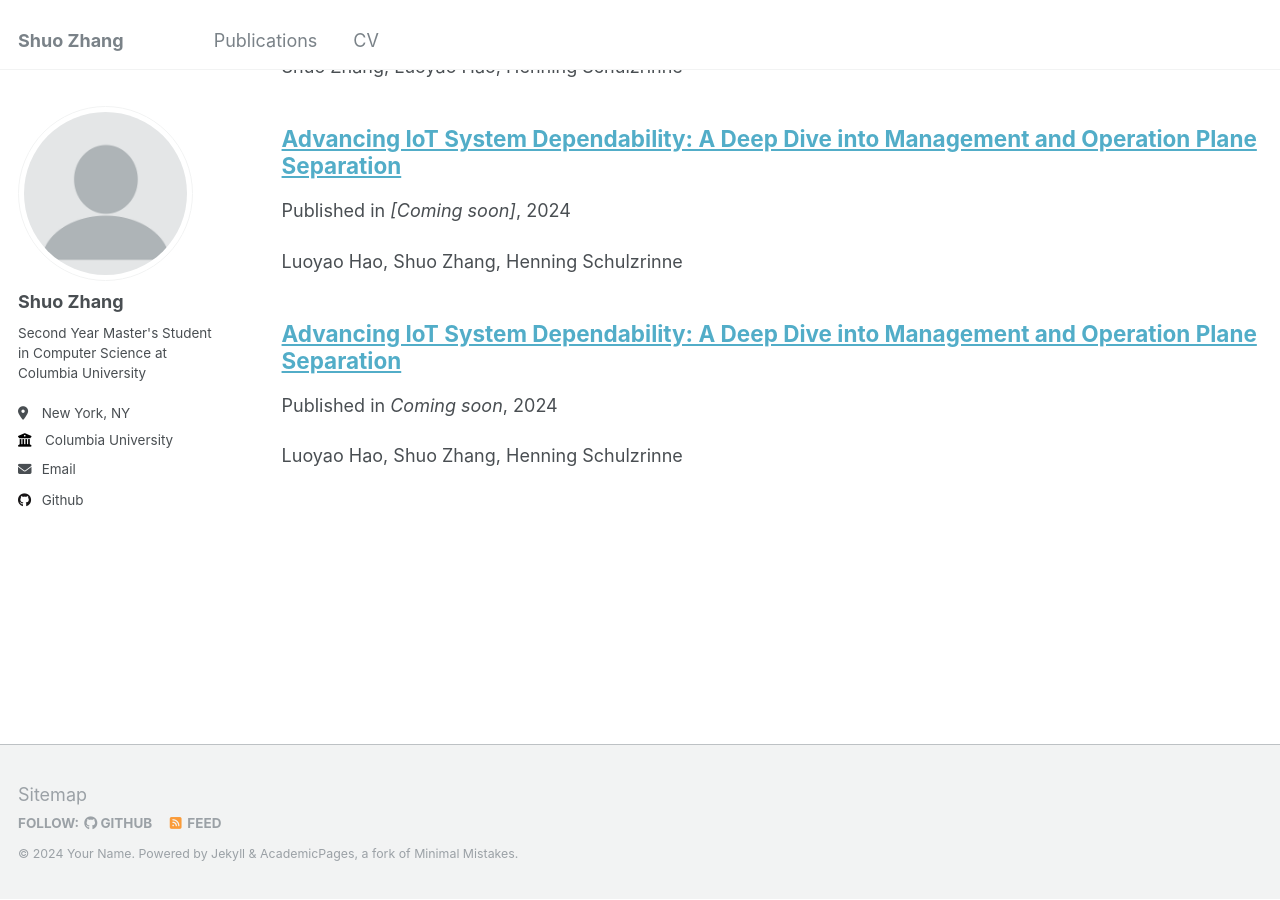
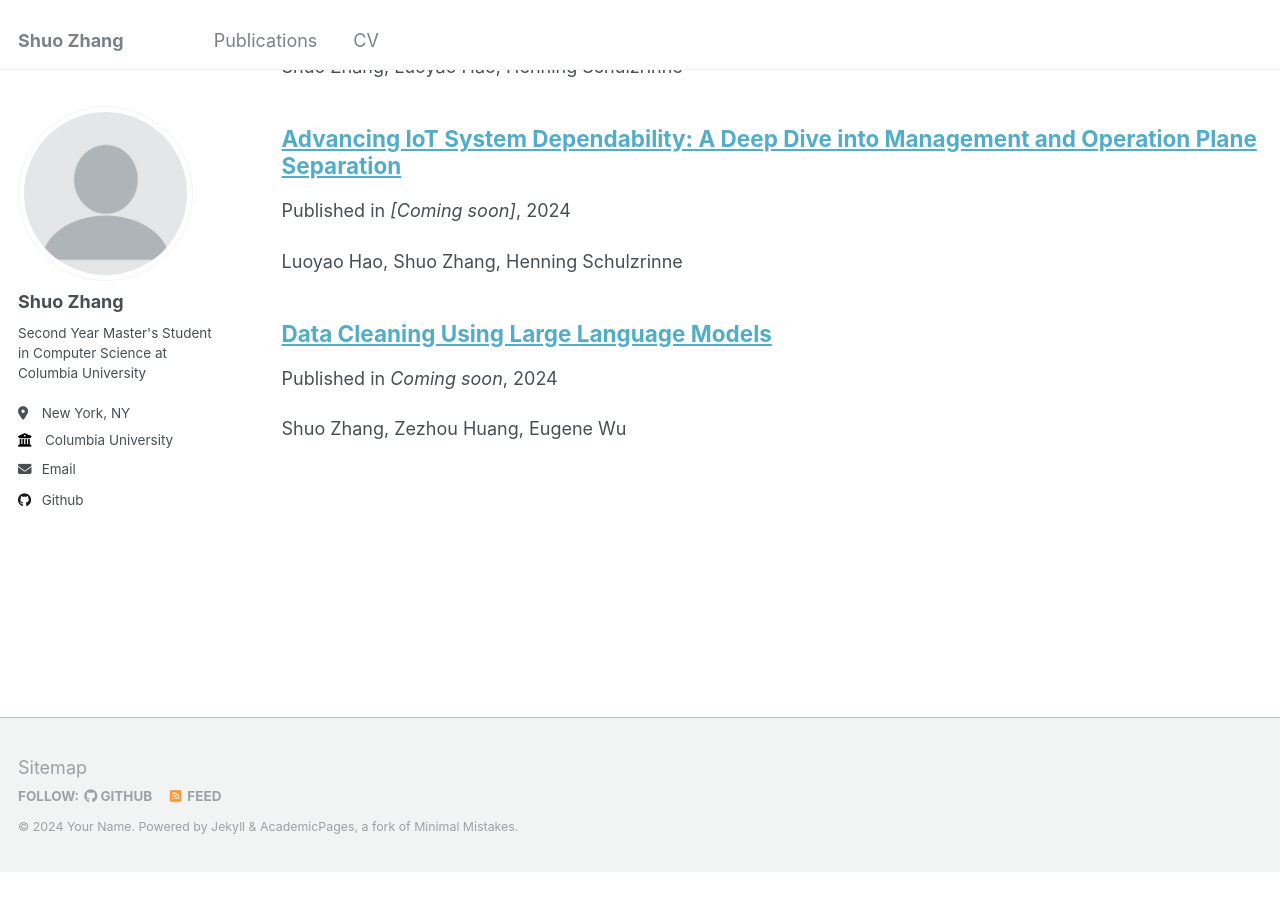
Before and after one commit to Inverse0/Inverse0.github.io, a Jekyll site: the page built from _pages/publications.html, in a window 1280 px wide and 900 px high, scrolled down 621 px. Built offline with Jekyll 4.4.1, drawn with Linux system fonts in a browser that asks for light colours; after the commit the page ends 1494 px from its top, so only the background shows below that.

Commit message:
Update 2024-dataclean.md

```diff
--- a/_publications/2024-dataclean.md
+++ b/_publications/2024-dataclean.md
@@ -1,9 +1,9 @@
 ---
-title: "Advancing IoT System Dependability: A Deep Dive into Management and Operation Plane Separation"
+title: "Data Cleaning Using Large Language Models"
 collection: publications
 category: manuscripts
-permalink: /publication/2024-iot-dependability
-excerpt: 'Luoyao Hao, Shuo Zhang, Henning Schulzrinne'
+permalink: /publication/2024-dataclean
+excerpt: 'Shuo Zhang, Zezhou Huang, Eugene Wu'
 date: 2024-12-31
 venue: 'Coming soon'
 paperurl: # ''
```
